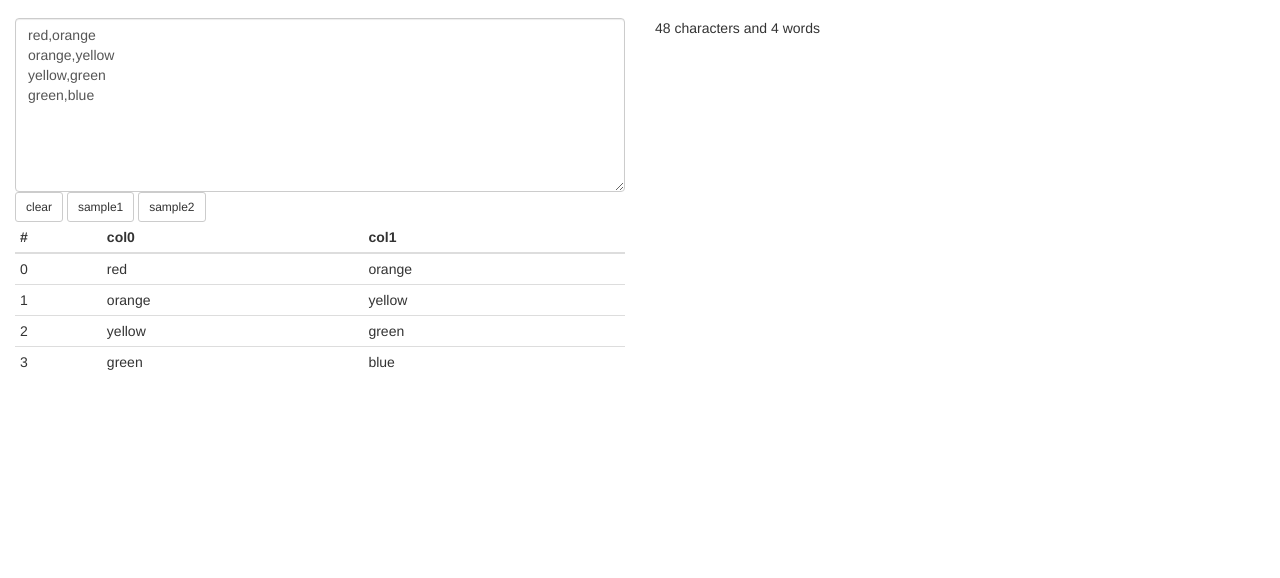
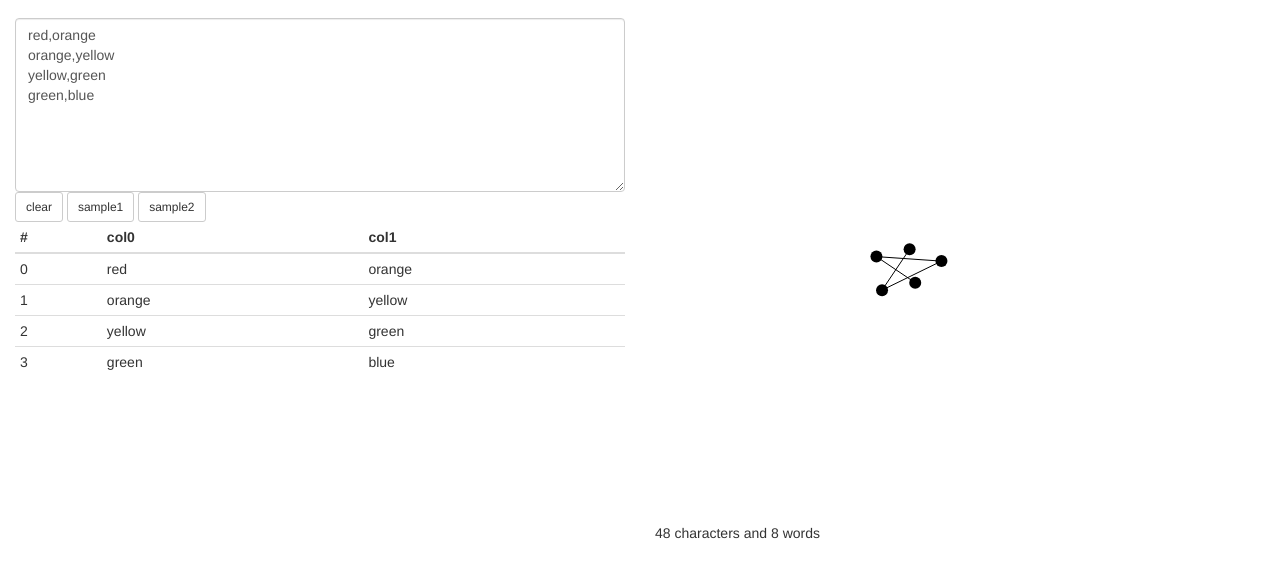
Before and after one commit to omundy/network-remix, a plain HTML site: page index.html in a window 1280 px wide. Shown: the part 54-632 px from the top of the page. Drawn offline with Linux system fonts and the light colour scheme.

Commit message:
working (ugly) version of network graph

```diff
--- a/assets/css/styles.css
+++ b/assets/css/styles.css
@@ -0,0 +1,9 @@
+
+
+.node {  }
+
+.links {  }
+
+
+.data-table { margin-top: 30px; }
+div.tooltip { position: absolute; padding: 5px; font: 12px sans-serif; background: lightgrey; border: 0px; border-radius: 8px; pointer-events: none; }
--- a/assets/js/main.js
+++ b/assets/js/main.js
@@ -1,9 +1,16 @@
 
 
 // main data table; An array of arrays
-var table = [];
+var table = [],
+	input = "";
 
 // sample data
+var table_colors = [
+	["red","orange"],
+	["orange","yellow"],
+	["yellow","green"],
+	["green","blue"]
+];
 var table_eduardo = [
 	["Alicia","Eduardo"],
 	["Oscar","Eduardo"],
@@ -11,12 +18,6 @@ var table_eduardo = [
 	["Eddie","Oscar"],
 	["Oliver","Eddie"],
 	["Annie","Oliver"]
-];
-var table_colors = [
-	["red","orange"],
-	["orange","yellow"],
-	["yellow","green"],
-	["green","blue"]
 ];
 
 
@@ -31,7 +32,7 @@ $(document).ready(function() {
 	1. user pastes or edits form
 		convert string to array
 		update display table
-		update network viz
+		update network graph
 
 
 
@@ -70,7 +71,9 @@ $(document).ready(function() {
 	// if the textarea has changed
     $('#input_text').on('keyup change', function() {
     	// get form value
-    	var str = $(this).val();
+    	var str = $(this).val().trim();
+    	// if input is different
+	    if (str !== input){
 			// and parse it
 			var pconfig = { "dynamicTyping":true, "skipEmptyLines":true };
 			var p = Papa.parse(str,pconfig);
@@ -82,11 +85,14 @@ $(document).ready(function() {
 			if (p.errors.length < 1){
 				update_table(p.data);
 				display_msg('');
+				update_graph(table);
 			} else {
 				console.log("************************* Papaparse ERRORS *************************");
 				if (str !== "") display_msg('<div class="bg-danger">csv must contain at least one comma</div>');
 				update_table(p.data); // try anyway
 			}
+		}
+		input = str.trim();
     });
 
 
@@ -120,6 +126,22 @@ function display_msg(msg){
 
 
 
+function update_graph(table){
+
+	var dataset = create_graph(table);
+	console.log(JSON.stringify(dataset))
+
+	/*
+		dataset = {"nodes":[{"label":"red","r":12},{"label":"orange","r":15},{"label":"yellow","r":15},{"label":"green","r":14},{"label":"blue","r":11}],
+		"links":[{"source":0,"target":1},{"source":1,"target":2},{"source":2,"target":3},{"source":3,"target":4}]};
+	 */
+
+	   // alert(JSON.stringify(data))
+
+	 clear_graph();
+	 draw_graph(dataset) ;
+}
+
 
 
 /**
@@ -130,7 +152,7 @@ function countChars(str) {
 	return str.length;
 }
 function countWords(str) {
-	return str.split(/\s+/).length;
+	return str.split(/[\s,]+/).length;
 }
 
 
@@ -151,7 +173,7 @@ function create_graph(table){
 	console.log(JSON.stringify(table));
 
 	// dataset to build
-	var dataset = { "nodes": [], "edges": [] };
+	var dataset = { "nodes": [], "links": [] };
 	// track nodes
 	var node_order = [];
 
@@ -167,8 +189,8 @@ function create_graph(table){
 			node_order.push(n1);
 			// and create it in dataset
 			dataset.nodes.push({
-				"name": n1,
-				"value": 1
+				"label": n1,
+				"r": 1
 			});
 		} else {
 			// else update
@@ -182,8 +204,8 @@ function create_graph(table){
 			node_order.push(n2);
 			// and create it in dataset
 			dataset.nodes.push({
-				"name": n2,
-				"value": 1
+				"label": n2,
+				"r": 1
 			});
 		} else {
 			// else update
@@ -192,7 +214,7 @@ function create_graph(table){
 		}
 
 		// push edges
-		dataset.edges.push({
+		dataset.links.push({
 			"source": node_order.indexOf(n1),
 			"target": node_order.indexOf(n2)
 		});
@@ -202,9 +224,7 @@ function create_graph(table){
 	}
 	return dataset;
 }
-//var dataset = create_graph(table);
-//console.log(JSON.stringify(dataset))
-//viz(dataset)
+
 
 
 
@@ -249,7 +269,6 @@ function display_table(arr,id,limit){
 	$("#"+id).html(str +'</table>');
 }
 
-//display_table(table,"data-table",10)
 
 
 /**
@@ -272,19 +291,19 @@ function arr_to_str(arr){
 
 
 
-/*
 
+/**
+ *
 
+function graph(data){
 
+	var width = 500, height = 500;
 
-function viz(data){
-
-	var width = 1500, height = 1500;
-
-	var svg = d3.select("body")
-		.append("svg")
+	// add svg to page
+	var svg = d3.select("#graph").append("svg")
 		.attr("width", width)
 		.attr("height", height);
+
 
 	var nodes = svg.selectAll("circle.node")
 		.data(data.nodes)
@@ -293,6 +312,15 @@ function viz(data){
 		.attr("class", "node")
 		.attr("r", 12);
 
+
+var simulation = d3.forceSimulation()
+  .force("link", d3.forceLink().id(function(d) { return d.id; }))
+  .force("charge", d3.forceManyBody())
+  .force("center", d3.forceCenter(width / 2, height / 2));
+
+
+
+
 	var edges = svg.selectAll("line.link")
 		.data(data.edges)
 		.enter()
@@ -300,13 +328,7 @@ function viz(data){
 		.style("stroke","black");
 
 
-	var force = d3.layout.force()
-		.nodes(data.nodes)
-		.links(data.edges)
-		.size([width, height])
-		.linkDistance(30)
-		.charge(-120)
-		.start();
+/*
 
 	force.on("tick", function() {
 		edges.attr("x1", function(d) { return d.source.x; })
@@ -319,5 +341,137 @@ function viz(data){
 
 }
 
+*/
 
+
+
+
+
+
+
+/**
+ *	Draw the network graph
+ *	Based on https://bl.ocks.org/shimizu/e6209de87cdddde38dadbb746feaf3a3
  */
+
+// chart options
+var width = 500, height = 500,
+	margin = { top:0, left:0, bottom:0, right:0 }
+
+var chartWidth = width - (margin.left+margin.right)
+var chartHeight = height - (margin.top+margin.bottom)
+
+// add svg to page
+var svg = d3.select("#graph").append("svg")
+	.attr("width", width)
+	.attr("height", height);
+var chartLayer = svg.append("g")
+	.classed("chartLayer", true)
+	.attr("width", chartWidth)
+    .attr("height", chartHeight)
+    .attr("transform", "translate("+[margin.left, margin.top]+")");
+
+
+
+
+
+
+
+function clear_graph(){
+	svg.selectAll("*").remove();
+}
+
+
+function draw_graph(data) {
+
+	console.log(data)
+
+    var simulation = d3.forceSimulation()
+        .force("link", d3.forceLink().id(function(d) { return d.index }))
+        .force("collide",d3.forceCollide( function(d){ return d.r + 16 }).iterations(16) )
+        .force("charge", d3.forceManyBody())
+        .force("center", d3.forceCenter(chartWidth / 2, chartWidth / 2))
+        .force("y", d3.forceY(0))
+        .force("x", d3.forceX(0))
+
+    var link = svg.append("g")
+        .attr("class", "links")
+        .selectAll("line")
+        .data(data.links)
+        .enter()
+        .append("line")
+        .attr("stroke", "black")
+
+    var node = svg.append("g")
+        .attr("class", "nodes")
+        .selectAll("circle")
+        .data(data.nodes)
+        .enter().append("circle")
+        .attr("r", function(d){  return d.r * 6 })
+        .call(d3.drag()
+            .on("start", dragstarted)
+            .on("drag", dragged)
+            .on("end", dragended));
+
+	// create div for the tooltip
+	var tooltip = d3.select("body").append("div")
+	    .attr("class", "tooltip")
+	    .style("opacity", 0);
+
+    svg.selectAll("circle")
+		.on("mouseover", function(d) {
+			//console.log(d3.select(this).attr("id")); // log circle id
+			// show tooltip
+			tooltip.transition()
+				.duration(200)
+				.style("opacity", .9);
+			tooltip.html( "label: "+ d.label +"<br>r: "+ d.r +"<br>index: "+ d.index )
+				.style("left", (d3.event.pageX) + "px")
+				.style("top", (d3.event.pageY - 50) + "px");
+		})
+		.on("mouseout", function(d) {
+			// hide tooltip
+			tooltip.transition()
+				.duration(500)
+				.style("opacity", 0);
+		});
+
+    var ticked = function() {
+        link
+            .attr("x1", function(d) { return d.source.x; })
+            .attr("y1", function(d) { return d.source.y; })
+            .attr("x2", function(d) { return d.target.x; })
+            .attr("y2", function(d) { return d.target.y; });
+
+        node
+            .attr("cx", function(d) { return d.x; })
+            .attr("cy", function(d) { return d.y; });
+    }
+
+    simulation
+        .nodes(data.nodes)
+        .on("tick", ticked);
+
+    simulation.force("link")
+        .links(data.links);
+
+
+
+    function dragstarted(d) {
+        if (!d3.event.active) simulation.alphaTarget(0.3).restart();
+        d.fx = d.x;
+        d.fy = d.y;
+    }
+
+    function dragged(d) {
+        d.fx = d3.event.x;
+        d.fy = d3.event.y;
+    }
+
+    function dragended(d) {
+        if (!d3.event.active) simulation.alphaTarget(0);
+        d.fx = null;
+        d.fy = null;
+    }
+
+}
--- a/index.html
+++ b/index.html
@@ -19,6 +19,7 @@
 <script src="assets/js/functions.js"></script>
 </head>
 <body>
+
 
 <nav class="navbar navbar-default">
 	<div class="container-fluid">
@@ -43,8 +44,6 @@
 
 <div class="container-fluid">
 
-
-
 	<div class="row">
 		<div class="col-md-6">
 			<textarea id="input_text" class="form-control" rows="8"></textarea>
@@ -59,7 +58,7 @@
 		</div>
 		<div class="col-md-6">
 
-			<div id="viz"></div>
+			<div id="graph"></div>
 			<div id="stats"></div>
 
 		</div>
```
Also changed, not shown: assets/js/functions.js (line endings or trailing spaces). Lines whose indentation alone changed are shown as unchanged.
